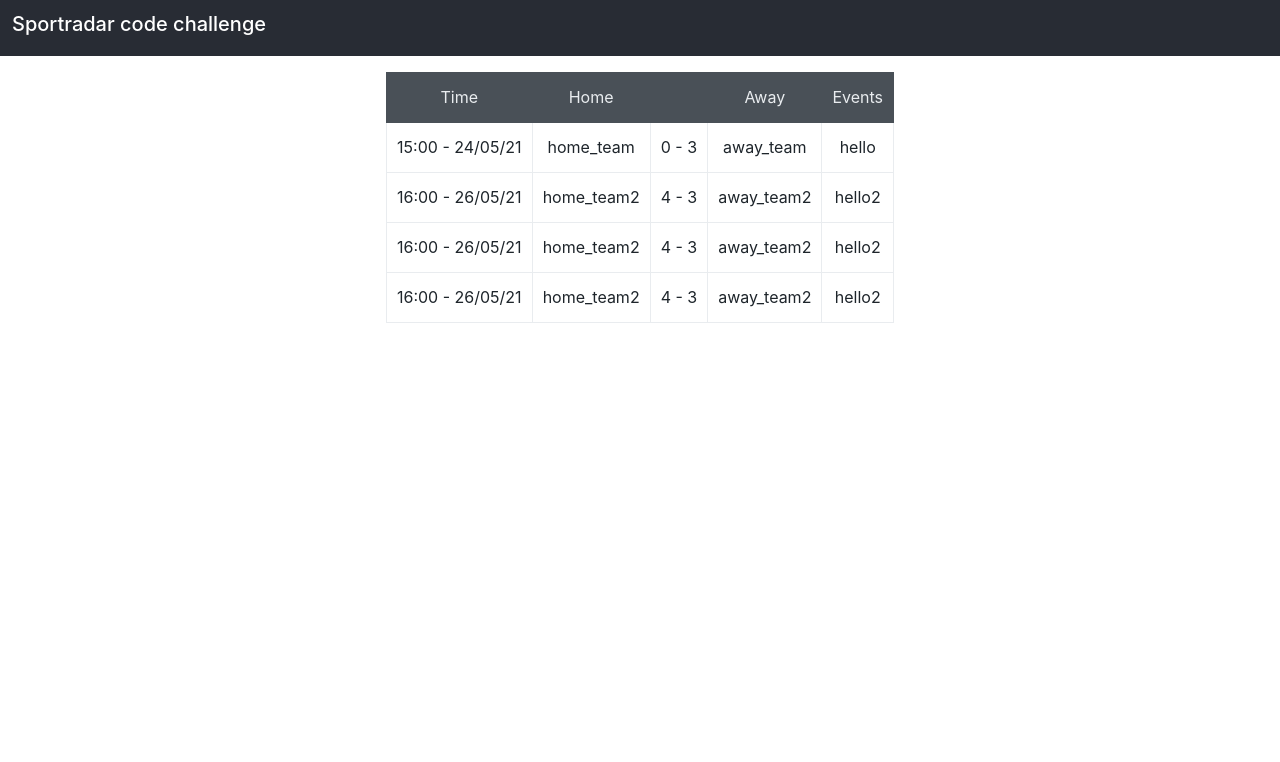
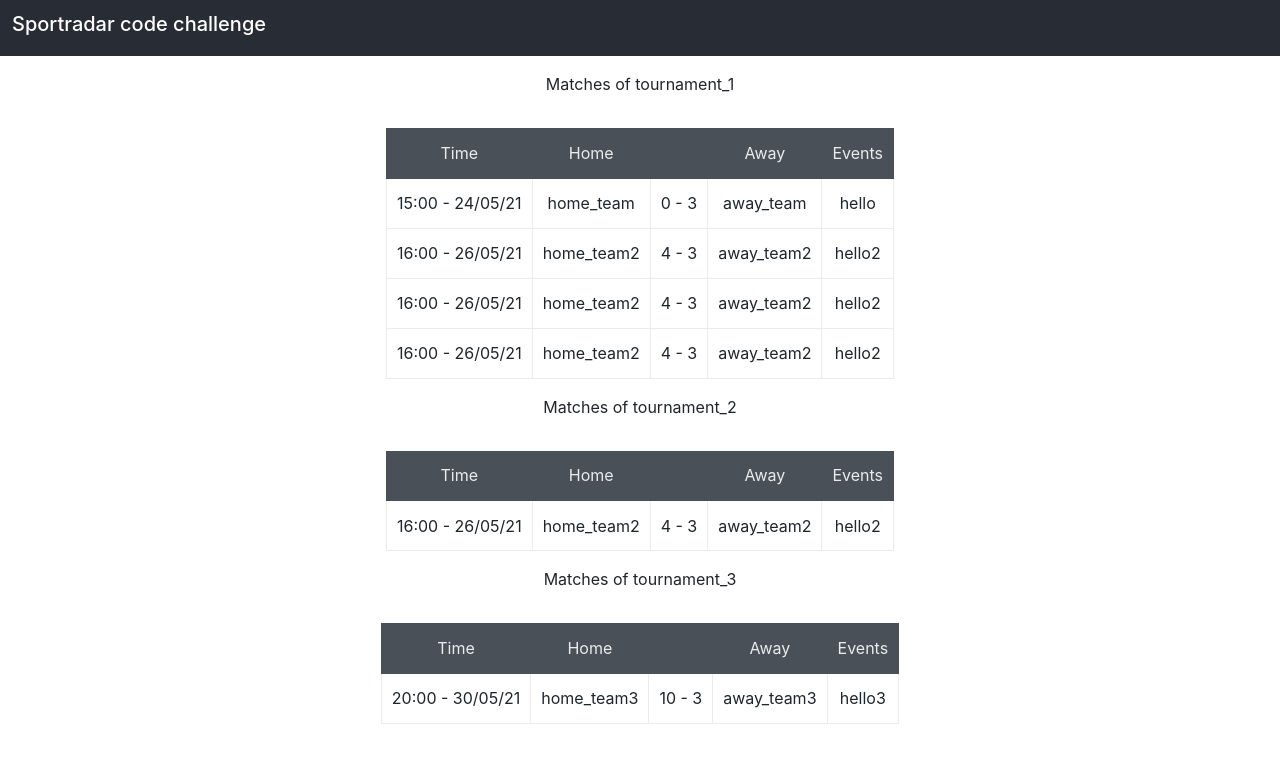
Before and after one commit to JaviRuiz314/sportradar-code-challenge-frontend, a React (Create React App) app: page / in a window 1280 px wide. Shown: the top 762 px of the page. Built offline with nearby package versions, Linux system fonts and the light colour scheme.

Commit message:
add-support for different tables

```diff
--- a/src/components/core/main/Main.js
+++ b/src/components/core/main/Main.js
@@ -121,7 +121,7 @@ const Main = () => {
 		];
 
 	function processRecords(apiData) {
-		return apiData['tournament_1'].map(listOfMatches => {
+		return apiData.map(listOfMatches => {
 			return listOfMatches = {
 				time: `${_.get(listOfMatches, 'time.time')} - ${_.get(listOfMatches, 'time.date')}`,
 				homeTeam: `${_.get(listOfMatches, 'teams.home')}`,
@@ -131,13 +131,25 @@ const Main = () => {
 			}
 		});
 	}
-	const processedRecords = processRecords(data);
+
 	return (
 		<div className="container-fluid main">
 			<div className='row justify-content-center'>
-				<div className='col-8 mt-3 d-flex justify-content-center'>
-					<DataTable columnList={columns} data={processedRecords} />
-				</div>
+				{Object.keys(data).map(tournament => {
+					const processedRecords = processRecords(data[tournament]);
+					return (
+						<div>
+							<div className='mt-3 d-flex justify-content-center'>
+								<p>Matches of {tournament}</p>
+							</div>
+							<div className='mt-3 d-flex justify-content-center'>
+								<DataTable columnList={columns} data={processedRecords} />
+							</div>
+						</div>
+					);
+				})
+				}
+
 			</div>
 		</div>
 	);
```
